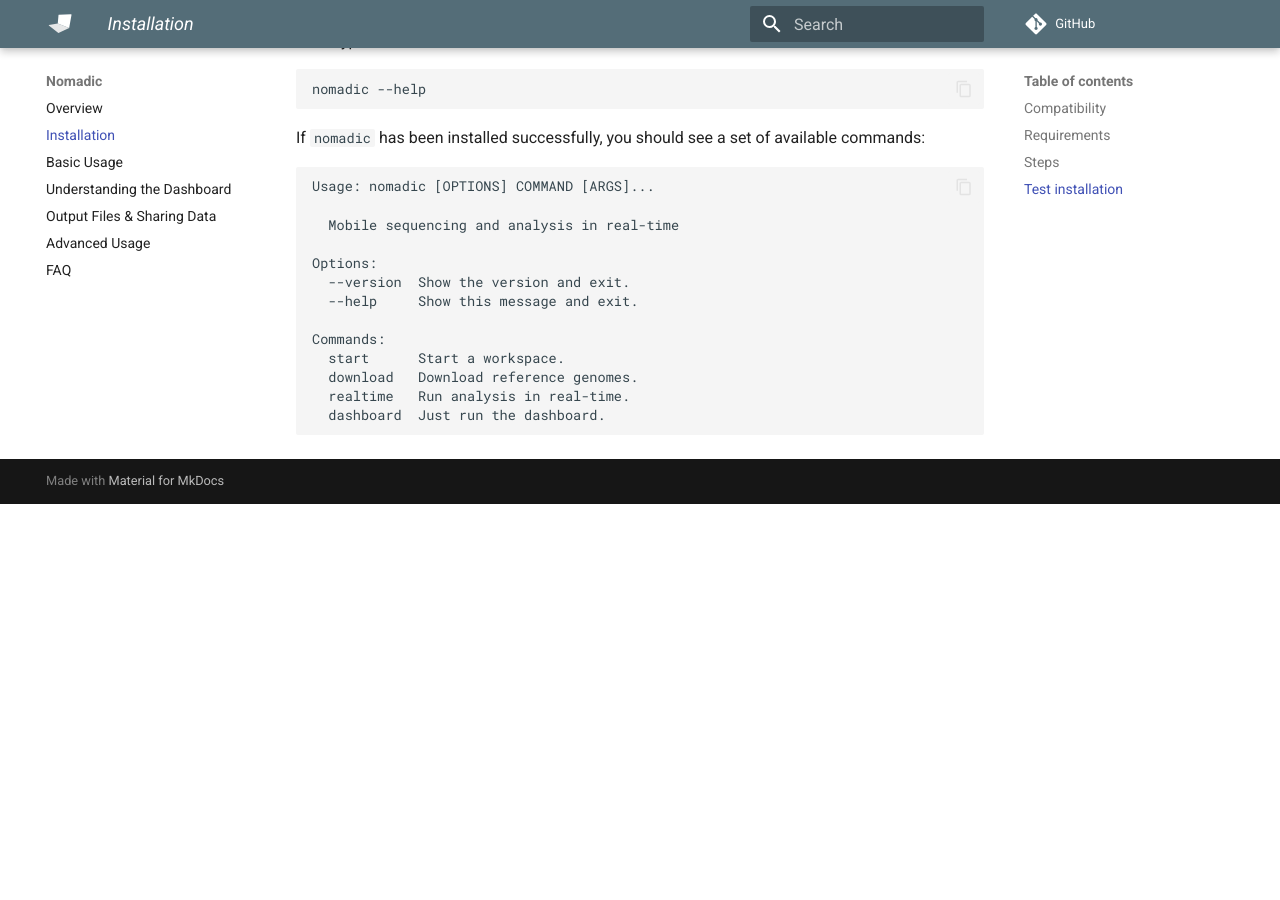
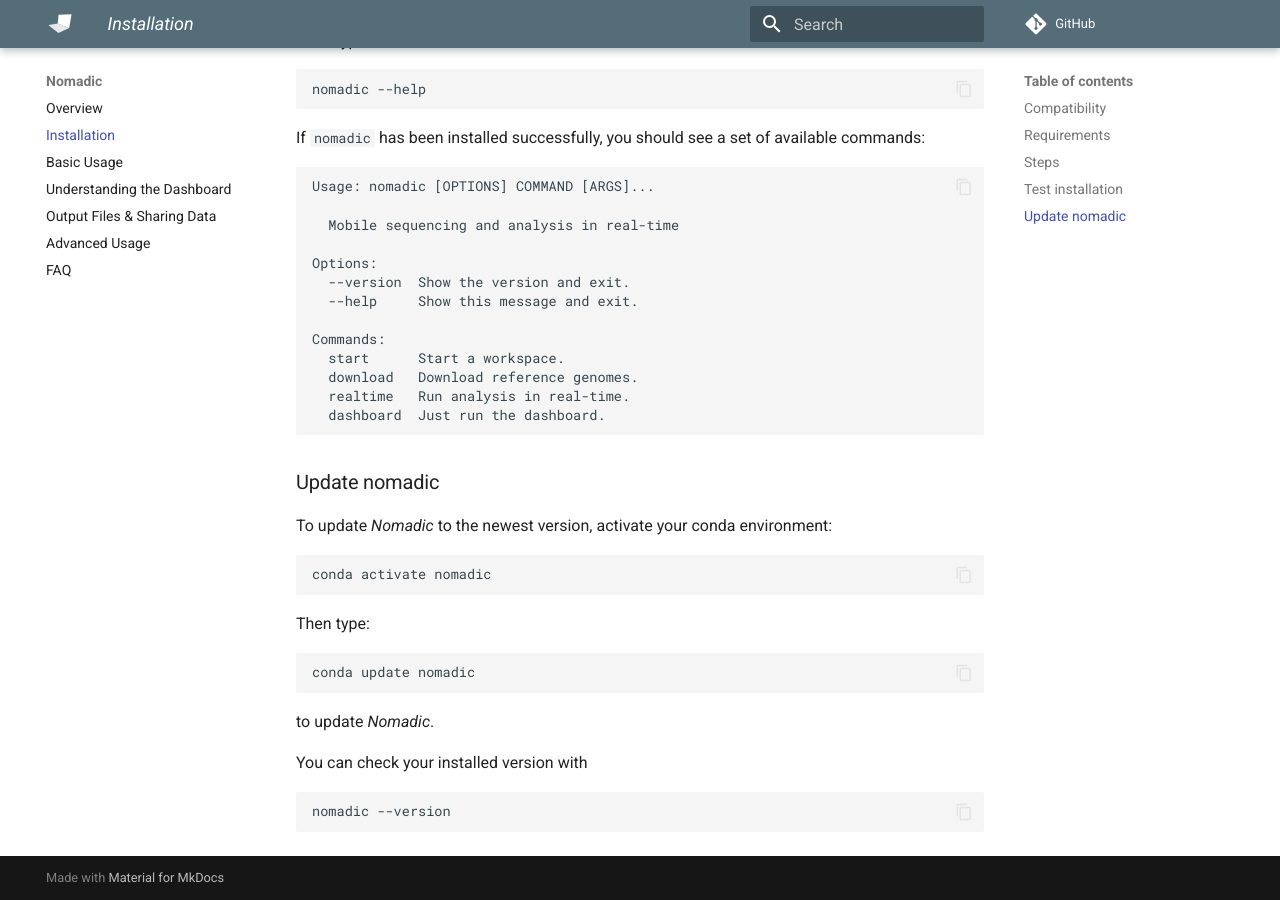
Before and after one commit to JasonAHendry/nomadic, an MkDocs documentation site: the page built from docs/installation.md, in a window 1280 px wide and 900 px high, scrolled down 1120 px. Built offline with MkDocs 1.6.1 and Material for MkDocs 9.7.7, drawn with Linux system fonts in a browser that asks for light colours; comment, search, counter and statistics services are not loaded; before the commit the page ends 1624 px from its top, so only the background shows below that.

Commit message:
Add docs on how to update nomadic

````diff
--- a/docs/installation.md
+++ b/docs/installation.md
@@ -1,46 +1,59 @@
+### Compatibility
 
-### Compatibility
-*Nomadic* runs on macOS or Linux. Windows is currently not supported.
+_Nomadic_ runs on macOS or Linux. Windows is currently not supported.
 
 ### Requirements
-To install *Nomadic*, you will need to install the package manager [conda](https://docs.conda.io/projects/conda/en/latest/user-guide/install/index.html) or [mamba](https://mamba.readthedocs.io/en/latest/installation/mamba-installation.html). *Mamba* is faster and is recommended.
 
-To install *Mamba*, run:
+To install _Nomadic_, you will need to install the package manager [conda](https://docs.conda.io/projects/conda/en/latest/user-guide/install/index.html) or [mamba](https://mamba.readthedocs.io/en/latest/installation/mamba-installation.html). _Mamba_ is faster and is recommended.
+
+To install _Mamba_, run:
+
 ```
 curl -L -O "https://github.com/conda-forge/miniforge/releases/latest/download/Miniforge3-$(uname)-$(uname -m).sh"
 ```
+
 or
+
 ```
 wget "https://github.com/conda-forge/miniforge/releases/latest/download/Miniforge3-$(uname)-$(uname -m).sh"
 ```
+
 Then run the script with:
+
 ```
 bash Miniforge3-$(uname)-$(uname -m).sh
 ```
 
 ### Steps
+
 Open a terminal window and type:
+
 ```
 conda create -c bioconda -n nomadic nomadic
 ```
 
-Or, if you are using *Mamba*:
+Or, if you are using _Mamba_:
 
 ```
 mambda create -c bioconda -n nomadic nomadic
 ```
 
-*Nomadic* should now be installed in it's own conda environment.
+_Nomadic_ should now be installed in it's own conda environment.
 
 ### Test installation
+
 To test the installation, we will enter the conda environment:
+
 ```
 conda activate nomadic
 ```
+
 Then type:
+
 ```
 nomadic --help
 ```
+
 If `nomadic` has been installed successfully, you should see a set of available commands:
 
 ```
@@ -58,3 +71,25 @@
   realtime   Run analysis in real-time.
   dashboard  Just run the dashboard.
 ```
+
+### Update nomadic
+
+To update _Nomadic_ to the newest version, activate your conda environment:
+
+```
+conda activate nomadic
+```
+
+Then type:
+
+```
+conda update nomadic
+```
+
+to update _Nomadic_.
+
+You can check your installed version with
+
+```
+nomadic --version
+```
````
